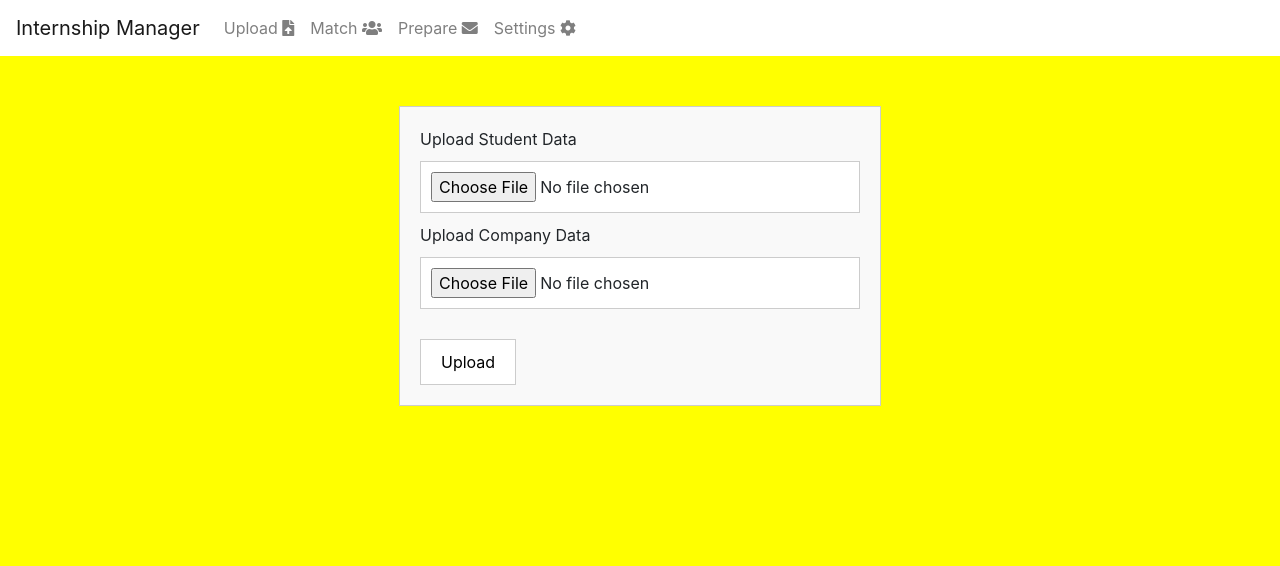
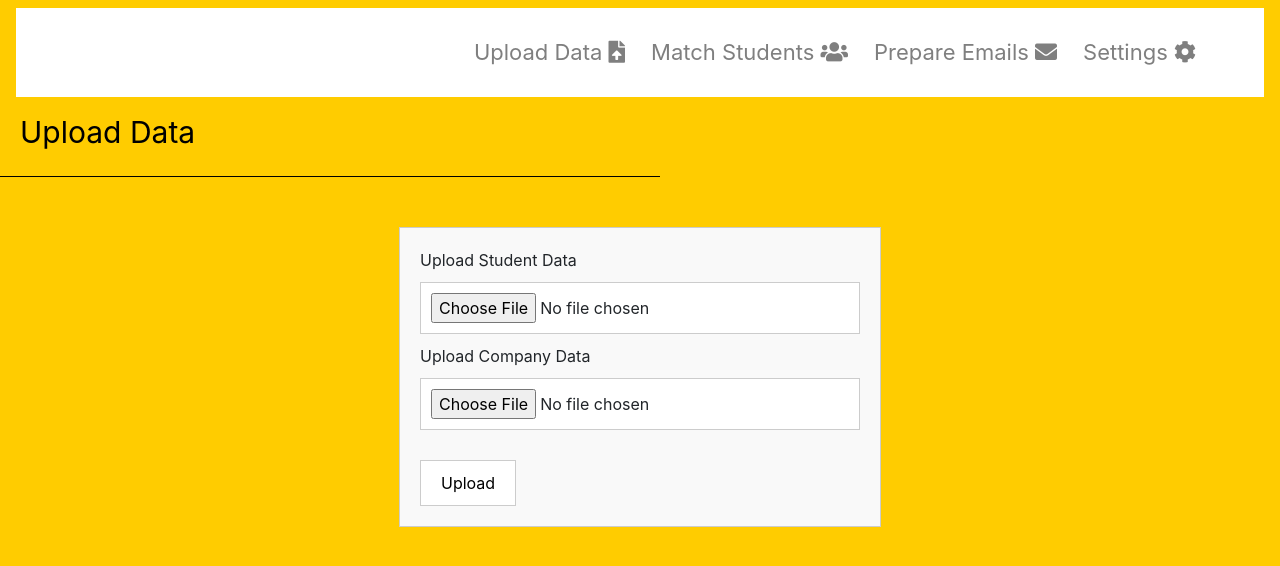
Before and after one commit to DevOps-Team4-2022/DevOps_Oct2022_Team4_Assignment, a Flask app: page / in a window 1280 px wide. Shown: the top 566 px of the page. Run offline with Flask 2, Linux system fonts and the light colour scheme; some libraries are stand-ins or nearby versions.

Commit message:
changed css

```diff
--- a/static/css/main.css
+++ b/static/css/main.css
@@ -1,16 +1,38 @@
 body {
-    background-color: yellow !important;
+    font-family: Arial;
+    background-color: rgb(255, 204, 0) !important;
 }
 
-.navbar {
+ul {
+    list-style-type: none;
+    margin: 0;
+    padding: 20px 50px 20px 0px;
+    overflow: hidden;
     background-color: white;
-    padding: 0 20px;
+    width: 100%;
+}
+
+li {
+    font-size: 22px;
+    padding-right: 10px;
 }
 
 /* Add a hover effect for the navigation items */
 .navbar a:hover {
     color: #007bff;
     text-decoration: none;
+}
+
+.navbar-brand{
+    color: #000;
+    padding-left: 20px;
+}
+
+hr {
+    height: 5px;
+    border-width: 0;
+    background-color: black;
+    width: 50%;
 }
 
 div.container {
--- a/templates/index.html
+++ b/templates/index.html
@@ -4,31 +4,34 @@
 {% block head %}
 <title>Index Page</title>
 <nav class="navbar navbar-expand-lg navbar-light">
-    <a class="navbar-brand" href="#">Internship Manager</a>
+
     <button class="navbar-toggler" type="button" data-toggle="collapse" data-target="#navbarNav" aria-controls="navbarNav" aria-expanded="false" aria-label="Toggle navigation">
         <span class="navbar-toggler-icon"></span>
     </button>
     <div class="collapse navbar-collapse" id="navbarNav">
-        <ul class="navbar-nav">
+        <ul class="navbar-nav justify-content-end">
             <li class="nav-item">
-                <a class="nav-link" href="#">Upload <i class="fas fa-file-upload"></i></a>
+                <a class="nav-link" href="#">Upload Data <i class="fas fa-file-upload"></i></a>
             </li>
             <li class="nav-item">
-                <a class="nav-link" href="#">Match <i class="fas fa-users"></i></a>
+                <a class="nav-link" href="#">Match Students <i class="fas fa-users"></i></a>
             </li>
             <li class="nav-item">
-                <a class="nav-link" href="#">Prepare <i class="fas fa-envelope"></i></a>
+                <a class="nav-link" href="#">Prepare Emails <i class="fas fa-envelope"></i></a>
             </li>
             <li class="nav-item">
                 <a class="nav-link" href="#">Settings <i class="fas fa-cog"></i></a>
             </li>
         </ul>
     </div>
+    <!-- <a class="navbar-brand" href="#">Internship Manager</a> -->
 </nav>
 {% endblock %}
 
 
 {% block body %}
+<a class="navbar-brand" href="#" style="font-size: 30px;">Upload Data</a>
+<hr align="left" style="padding-left: 20px;">
 <div class="container">
     <form action="/upload" method="post" enctype="multipart/form-data">
         <span>Upload Student Data</span>
```
